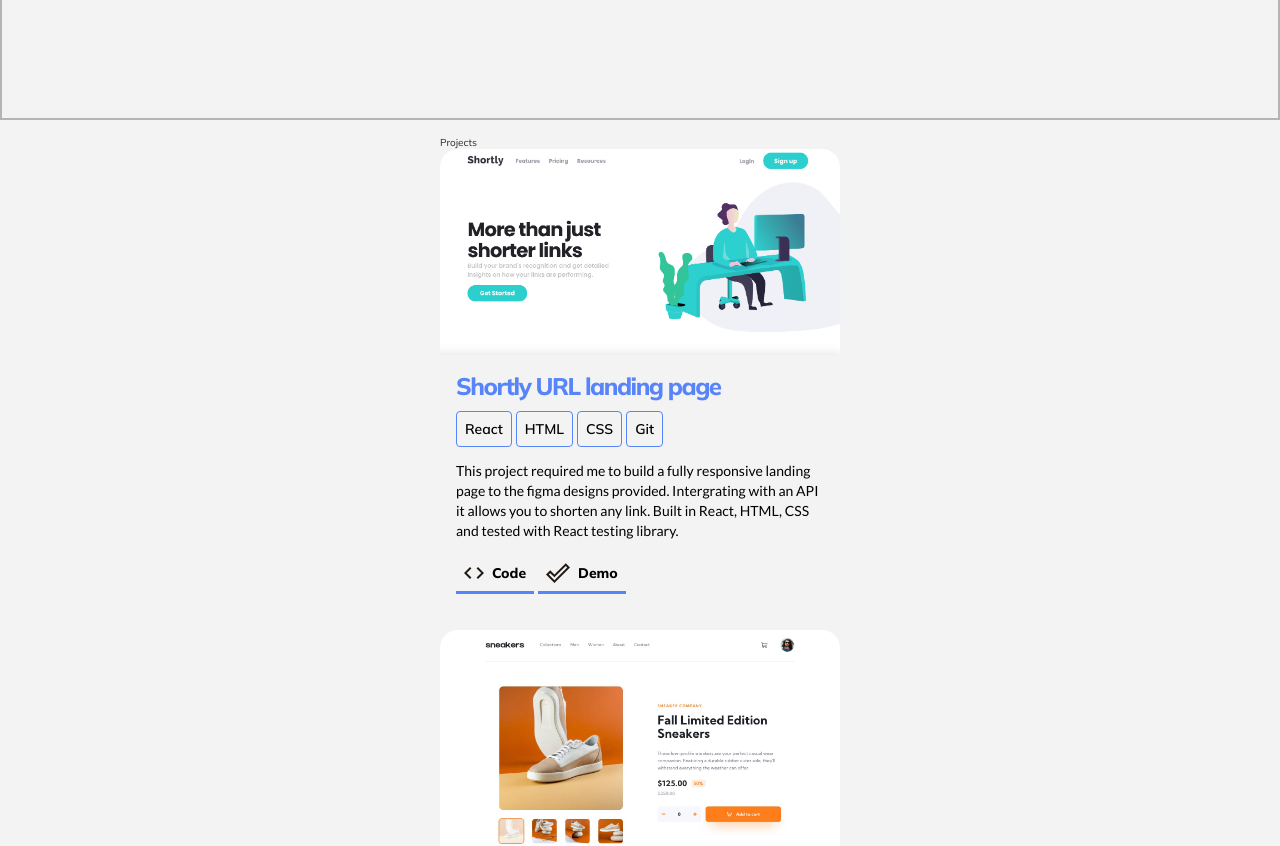
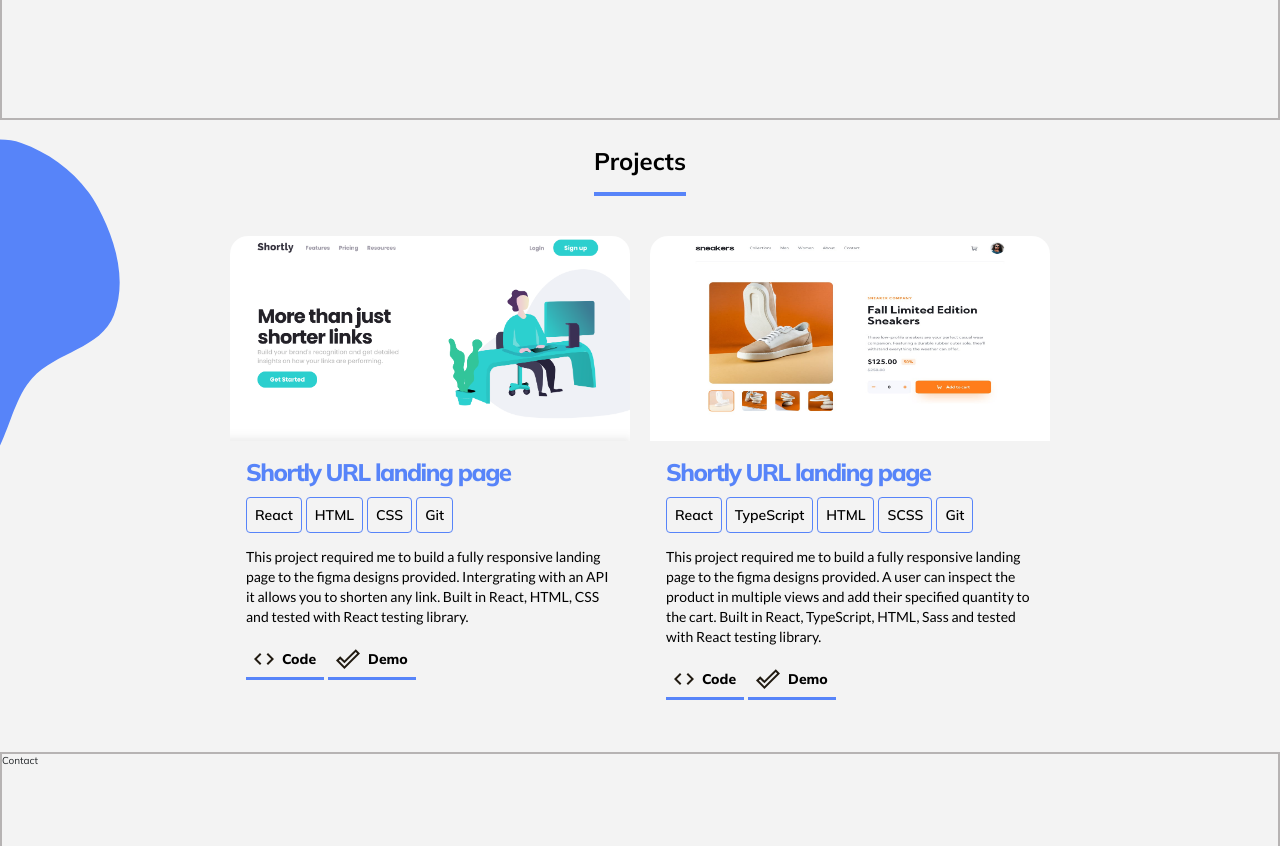
Before and after one commit to MBerry97/new-portfolio, a React (Create React App) app: page / in a window 1280 px wide. Shown: the part 1080-1926 px from the top of the page. Built offline with nearby package versions, Linux system fonts and the light colour scheme.

Commit message:
added bg to project page

```diff
--- a/src/Components/Button/Button.css
+++ b/src/Components/Button/Button.css
@@ -32,8 +32,7 @@
   margin-right: 0.8rem;
 }
 
-.button-action:hover,
-.button-action:focus {
+.button-action:hover {
   box-shadow: inset 0 -3.25em 0 0 #5784f9;
 }
 
--- a/src/Components/Button/Button.scss
+++ b/src/Components/Button/Button.scss
@@ -34,8 +34,7 @@
   }
 }
 
-.button-action:hover,
-.button-action:focus {
+.button-action:hover {
   box-shadow: inset 0 -3.25em 0 0 $primary-blue;
 }
 
--- a/src/Components/ProjectCard/ProjectCard.css
+++ b/src/Components/ProjectCard/ProjectCard.css
@@ -3,6 +3,12 @@
   border-top-left-radius: 1.8rem;
   border-top-right-radius: 1.8rem;
   overflow: hidden;
+  max-width: 40rem;
+}
+
+.projectCard > img {
+  max-height: 20.5rem;
+  min-width: 100%;
 }
 
 .projectCard-inner__div {
--- a/src/Components/ProjectCard/ProjectCard.scss
+++ b/src/Components/ProjectCard/ProjectCard.scss
@@ -1,11 +1,16 @@
 @import '../../Styles/styles.scss';
 
 .projectCard {
-  // border: 1px solid black;
   margin-bottom: 2rem;
   border-top-left-radius: 1.8rem;
   border-top-right-radius: 1.8rem;
   overflow: hidden;
+  max-width: 40rem;
+
+  > img {
+    max-height: 20.5rem;
+    min-width: 100%;
+  }
 }
 
 .projectCard-inner__div {
--- a/src/Components/Text/PageTitle/PageTitle.css
+++ b/src/Components/Text/PageTitle/PageTitle.css
@@ -1 +1,13 @@
-/* No CSS */
+.pageTitle {
+  font-size: 2.4rem;
+  margin: 1rem 0rem 4rem 0rem;
+  border-bottom: 4px solid #5784f9;
+  min-height: 5rem;
+  color: black;
+  transition: color 1s;
+}
+
+body.dark-mode .pageTitle {
+  color: white;
+  transition: color 1s;
+}
--- a/src/Components/Text/PageTitle/PageTitle.scss
+++ b/src/Components/Text/PageTitle/PageTitle.scss
@@ -0,0 +1,15 @@
+@import '../../../Styles/styles.scss';
+
+.pageTitle {
+  font-size: $mobile-heading;
+  margin: 1rem 0rem 4rem 0rem;
+  border-bottom: 4px solid $primary-blue;
+  min-height: 5rem;
+  @include dark-mode(false);
+}
+
+body.dark-mode {
+  .pageTitle {
+    @include dark-mode(true);
+  }
+}
--- a/src/Components/Text/PageTitle/PageTitle.tsx
+++ b/src/Components/Text/PageTitle/PageTitle.tsx
@@ -1,7 +1,12 @@
 import React from 'react';
+import './PageTitle.css';
 
-const PageTitle = () => {
-  return <div>PageTitle</div>;
+type Props = {
+  text: string;
+};
+
+const PageTitle = ({ text }: Props) => {
+  return <h1 className="pageTitle">{text}</h1>;
 };
 
 export default PageTitle;
--- a/src/Pages/Home/Projects/Projects.css
+++ b/src/Pages/Home/Projects/Projects.css
@@ -4,9 +4,40 @@
   display: flex;
   flex-direction: column;
   align-items: center;
+  position: relative;
+  overflow: hidden;
+}
+
+.projects-container-outer > img {
+  position: absolute;
+  max-height: 34rem;
+  left: -10rem;
 }
 
 .projects-container-inner {
   width: 100%;
   max-width: 40rem;
+  z-index: 1;
 }
+
+@media only screen and (min-width: 1024px) {
+  .projects-container-inner {
+    width: 100%;
+    max-width: 82rem;
+    display: flex;
+    flex-direction: row;
+    justify-content: space-between;
+    flex-wrap: wrap;
+  }
+}
+
+@media only screen and (min-width: 1440px) {
+  .projects-container-outer > img {
+    left: 0;
+    top: -20rem;
+    max-height: 100%;
+  }
+  .projects-container-inner {
+    max-width: 88rem;
+  }
+}
--- a/src/Pages/Home/Projects/Projects.scss
+++ b/src/Pages/Home/Projects/Projects.scss
@@ -2,16 +2,47 @@
 
 .projects-container-outer {
   height: fit-content;
-  // border: 1px solid cyan;
   padding: 1.6rem 0.8rem;
   display: flex;
 
   flex-direction: column;
   align-items: center;
+  position: relative;
+  overflow: hidden;
+
+  > img {
+    position: absolute;
+    max-height: 34rem;
+    left: -10rem;
+  }
 }
 
 .projects-container-inner {
   width: 100%;
   max-width: 40rem;
-  // border: 1px solid green;
+  z-index: 1;
 }
+
+@media only screen and (min-width: 1024px) {
+  .projects-container-inner {
+    width: 100%;
+    max-width: 82rem;
+    display: flex;
+    flex-direction: row;
+    justify-content: space-between;
+    flex-wrap: wrap;
+  }
+}
+
+@media only screen and (min-width: 1440px) {
+  .projects-container-outer {
+    > img {
+      left: 0;
+      top: -20rem;
+      max-height: 100%;
+    }
+  }
+  .projects-container-inner {
+    max-width: 88rem;
+  }
+}
--- a/src/Pages/Home/Projects/Projects.tsx
+++ b/src/Pages/Home/Projects/Projects.tsx
@@ -3,12 +3,15 @@ import React from 'react';
 import './Projects.css';
 import shortlyUrlImg from 'Assets/projects/url-desktop-preview.png';
 import sneakerImg from 'Assets/projects/product-desktop-preview.jpg';
+import PageTitle from 'Components/Text/PageTitle/PageTitle';
+import bgImg from 'Assets/bgs/yellow-bg.svg';
 
 const Projects = () => {
   return (
     <section className="projects-container-outer" id="Projects">
+      <PageTitle text="Projects" />
+      <img src={bgImg} alt="background blob" />
       <div className="projects-container-inner">
-        Projects
         <ProjectCard
           img={shortlyUrlImg}
           buttonText={['React', 'HTML', 'CSS', 'Git']}
```
Also changed, not shown: src/Assets/bgs/yellow-bg.png (deleted), src/Assets/bgs/yellow-bg.svg (added).
